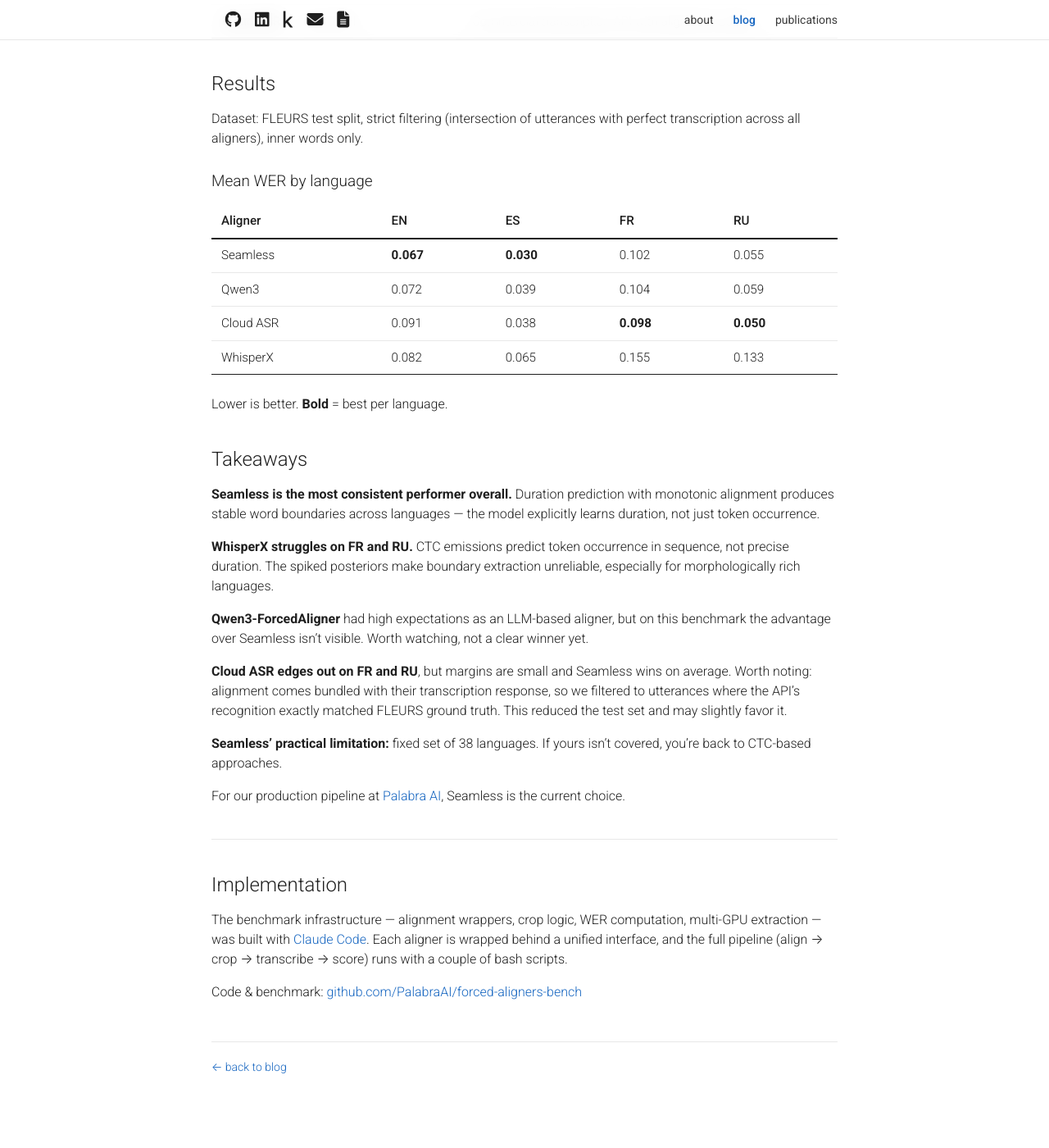
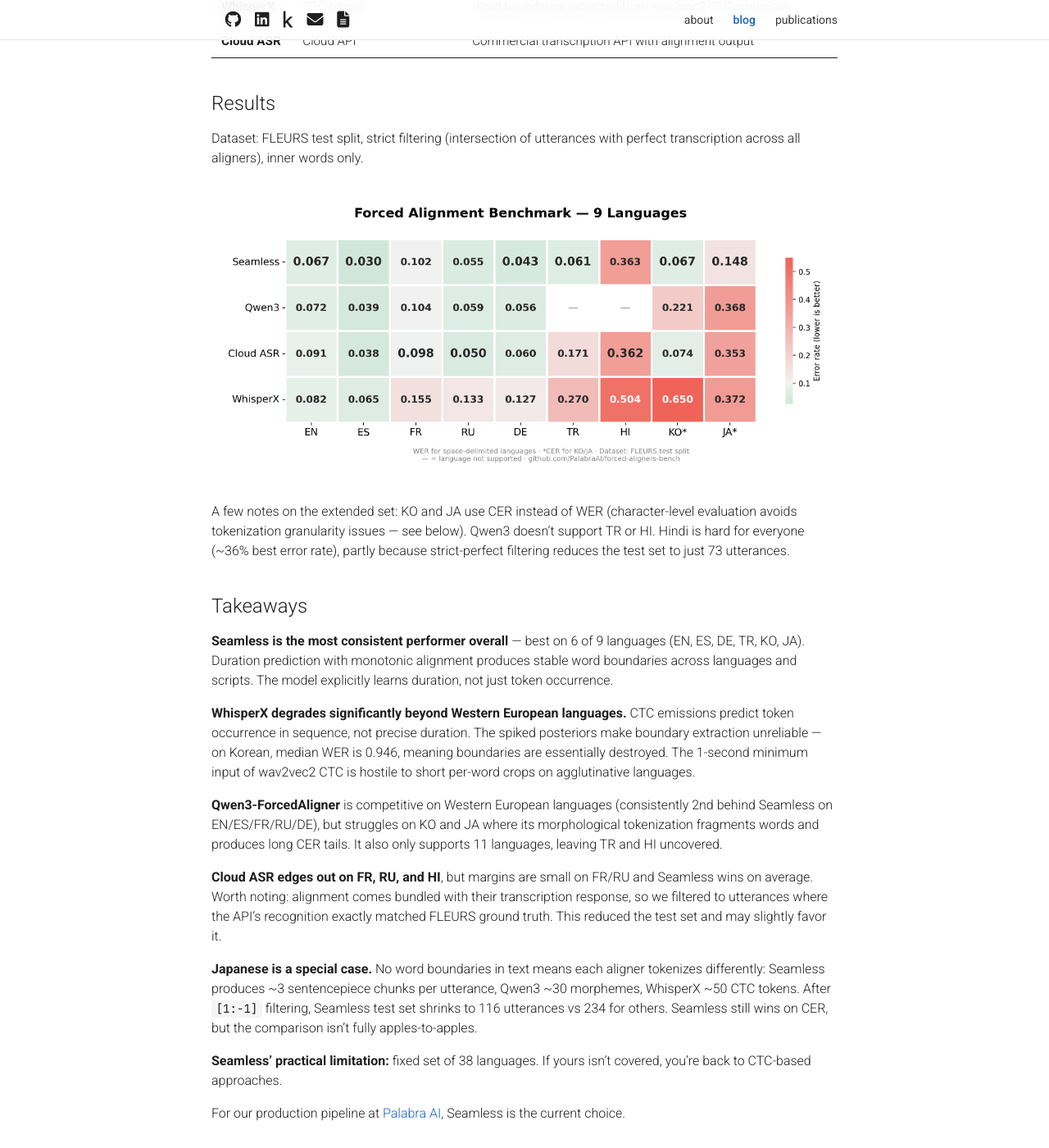
Before and after one commit to vanIvan/vanIvan.github.io, a Jekyll site: the page built from _posts/2026-04-07-forced-alignment-benchmark.md, in a window 1280 px wide and 1400 px high, scrolled down 1565 px. Shown: the whole window at 82% size. Built offline with Jekyll 4.4.1, drawn with Linux system fonts in a browser that asks for light colours; a style sheet for code colours, icons or effects is not loaded; some of the changed text lies outside the part shown.

Commit message:
Expand forced-aligners post to 9 languages
Post now covers EN/ES/FR/RU/DE/TR/HI/KO/JA — 4 language families and
3 writing systems. Adds the 9-language heatmap result figure and
moves all post images under assets/posts/forced-aligner-bench/.

Findings updated accordingly:
- Seamless wins on 6 of 9 languages
- WhisperX collapses on KO (median WER 0.946)
- Qwen3 fragments on KO/JA morphologies
- Hindi remains hardest for everyone
- Japanese tokenization makes the comparison non-apples-to-apples

Card thumbnail on /blog/ now uses the heatmap as its preview.

Co-Authored-By: Claude Opus 4.6 (1M context) <noreply@anthropic.com>

```diff
--- a/_posts/2026-04-07-forced-alignment-benchmark.md
+++ b/_posts/2026-04-07-forced-alignment-benchmark.md
@@ -2,21 +2,21 @@
 layout: post
 title: "We benchmarked 4 neural forced aligners across multiple languages. Here's what actually works."
 date: 2026-04-07
-image: /assets/posts/forced-aligner-bench-scheme-rounded.drawio.png
+image: /assets/posts/forced-aligner-bench/forced-alignment-heatmap.png
 excerpt: >-
   Notes from a benchmark comparing four neural forced aligners — Seamless,
   WhisperX, Qwen3-ForcedAligner, and a commercial cloud ASR — on FLEURS
-  across English, Spanish, French, and Russian.
+  across 9 languages, 4 language families, and 3 writing systems.
 description: >-
   Implicit WER-based evaluation of Seamless, WhisperX, Qwen3-ForcedAligner,
-  and a commercial cloud ASR on FLEURS across EN/ES/FR/RU.
+  and a commercial cloud ASR on FLEURS across 9 languages (EN/ES/FR/RU/DE/TR/HI/KO/JA).
 ---
 
 Many TTS data pipelines rely on forced alignment for segmentation and labeling — but there's no good public benchmark comparing neural approaches **across languages**. Existing evaluations ([Aligner-SUPERB](https://github.com/lifeiteng/Aligner-SUPERB), [Tradition or Innovation, Interspeech 2024](https://arxiv.org/abs/2406.19363)) compare aligners against ground-truth word timestamps on English corpora (TIMIT, Buckeye). That's useful academically, but ground-truth timestamps are expensive to produce and practically don't exist outside English.
 
 The thing is — you don't actually need them. Quality multilingual (audio, transcript) datasets already exist: FLEURS covers 100+ languages, Common Voice and MLS cover dozens more. The bottleneck isn't data, it's the evaluation method. So we built one that works with any (audio, transcript) corpus.
 
-We tested [Seamless](https://github.com/facebookresearch/seamless_communication) (Meta), [WhisperX](https://github.com/m-bain/whisperX), [Qwen3-ForcedAligner](https://huggingface.co/Qwen/Qwen3-ForcedAligner-0.6B), and a commercial cloud ASR API on [FLEURS](https://huggingface.co/datasets/google/fleurs) across EN / ES / FR / RU.
+We tested [Seamless](https://github.com/facebookresearch/seamless_communication) (Meta), [WhisperX](https://github.com/m-bain/whisperX), [Qwen3-ForcedAligner](https://huggingface.co/Qwen/Qwen3-ForcedAligner-0.6B), and a commercial cloud ASR API on [FLEURS](https://huggingface.co/datasets/google/fleurs) across 9 languages — EN, ES, FR, RU, DE, TR, HI, KO, JA — spanning 4 language families and 3 writing systems.
 
 ## Method
 
@@ -31,7 +31,7 @@ Instead of ground-truth timestamps, we use an implicit WER-based evaluation:
 
 To isolate alignment quality from aligner ASR quality, results are filtered to utterances where **all** aligners produced perfect transcription reconstruction (strict mode). Inner words only (`[1:-1]`) are used to avoid edge effects at utterance boundaries.
 
-![Benchmark pipeline: align → crop → re-transcribe → score]({{ "/assets/posts/forced-aligner-bench-scheme-rounded.drawio.png" | relative_url }}){: .post-figure }
+![Benchmark pipeline: align → crop → re-transcribe → score]({{ "/assets/posts/forced-aligner-bench/forced-aligner-bench-scheme-rounded.drawio.png" | relative_url }}){: .post-figure }
 
 ## Aligners
 
@@ -46,26 +46,21 @@ To isolate alignment quality from aligner ASR quality, results are filtered to u
 
 Dataset: FLEURS test split, strict filtering (intersection of utterances with perfect transcription across all aligners), inner words only.
 
-### Mean WER by language
+![Mean error rate by language and aligner]({{ "/assets/posts/forced-aligner-bench/forced-alignment-heatmap-9lang.png" | relative_url }}){: .post-figure }
 
-| Aligner | EN | ES | FR | RU |
-|---------|------|------|------|------|
-| Seamless | **0.067** | **0.030** | 0.102 | 0.055 |
-| Qwen3 | 0.072 | 0.039 | 0.104 | 0.059 |
-| Cloud ASR | 0.091 | 0.038 | **0.098** | **0.050** |
-| WhisperX | 0.082 | 0.065 | 0.155 | 0.133 |
-
-Lower is better. **Bold** = best per language.
+A few notes on the extended set: KO and JA use CER instead of WER (character-level evaluation avoids tokenization granularity issues — see below). Qwen3 doesn't support TR or HI. Hindi is hard for everyone (~36% best error rate), partly because strict-perfect filtering reduces the test set to just 73 utterances.
 
 ## Takeaways
 
-**Seamless is the most consistent performer overall.** Duration prediction with monotonic alignment produces stable word boundaries across languages — the model explicitly learns duration, not just token occurrence.
+**Seamless is the most consistent performer overall** — best on 6 of 9 languages (EN, ES, DE, TR, KO, JA). Duration prediction with monotonic alignment produces stable word boundaries across languages and scripts. The model explicitly learns duration, not just token occurrence.
 
-**WhisperX struggles on FR and RU.** CTC emissions predict token occurrence in sequence, not precise duration. The spiked posteriors make boundary extraction unreliable, especially for morphologically rich languages.
+**WhisperX degrades significantly beyond Western European languages.** CTC emissions predict token occurrence in sequence, not precise duration. The spiked posteriors make boundary extraction unreliable — on Korean, median WER is 0.946, meaning boundaries are essentially destroyed. The 1-second minimum input of wav2vec2 CTC is hostile to short per-word crops on agglutinative languages.
 
-**Qwen3-ForcedAligner** had high expectations as an LLM-based aligner, but on this benchmark the advantage over Seamless isn't visible. Worth watching, not a clear winner yet.
+**Qwen3-ForcedAligner** is competitive on Western European languages (consistently 2nd behind Seamless on EN/ES/FR/RU/DE), but struggles on KO and JA where its morphological tokenization fragments words and produces long CER tails. It also only supports 11 languages, leaving TR and HI uncovered.
 
-**Cloud ASR edges out on FR and RU**, but margins are small and Seamless wins on average. Worth noting: alignment comes bundled with their transcription response, so we filtered to utterances where the API's recognition exactly matched FLEURS ground truth. This reduced the test set and may slightly favor it.
+**Cloud ASR edges out on FR, RU, and HI**, but margins are small on FR/RU and Seamless wins on average. Worth noting: alignment comes bundled with their transcription response, so we filtered to utterances where the API's recognition exactly matched FLEURS ground truth. This reduced the test set and may slightly favor it.
+
+**Japanese is a special case.** No word boundaries in text means each aligner tokenizes differently: Seamless produces ~3 sentencepiece chunks per utterance, Qwen3 ~30 morphemes, WhisperX ~50 CTC tokens. After `[1:-1]` filtering, Seamless test set shrinks to 116 utterances vs 234 for others. Seamless still wins on CER, but the comparison isn't fully apples-to-apples.
 
 **Seamless' practical limitation:** fixed set of 38 languages. If yours isn't covered, you're back to CTC-based approaches.
 
```
Also changed, not shown: assets/posts/forced-aligner-bench/forced-aligner-bench-scheme-rounded.drawio.png (renamed from assets/posts/forced-aligner-bench-scheme-rounded.drawio.png), assets/posts/forced-aligner-bench/forced-alignment-heatmap-9lang.png (added), assets/posts/forced-aligner-bench/forced-alignment-heatmap.png (added).
